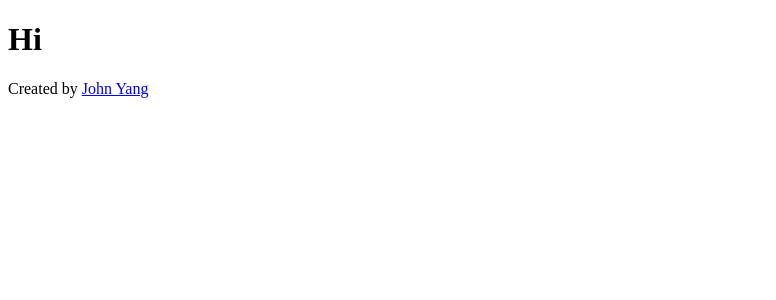
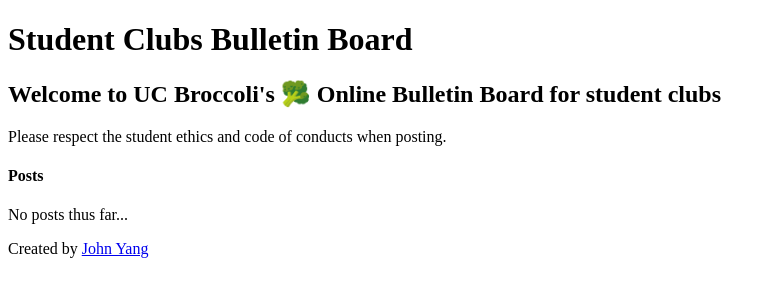
Before and after one commit to john-b-yang/course-dev, a Flask app: page / in a window 1280 px wide. Shown: the top 300 px of the page, without its empty margins (0-776 px from the left). Run offline with Flask 2, Linux system fonts and the light colour scheme; data that the repository does not hold is empty.

Commit message:
[CS 161] Adding index route + templates

```diff
--- a/cs161/stored-xss/app.py
+++ b/cs161/stored-xss/app.py
@@ -4,7 +4,7 @@ import sqlite3
 
 from flask import Flask, redirect, render_template, request, url_for
 
-CREATE_QUERY = "CREATE table IF NOT EXISTS comment (id integer primary key, name TEXT, comment TEXT)"
+CREATE_QUERY = "CREATE table IF NOT EXISTS comments (id integer primary key, name TEXT, comment TEXT)"
 
 conn = sqlite3.connect('db.sqlite3')
 conn.execute(CREATE_QUERY)
@@ -12,9 +12,20 @@ conn.close()
 
 app = Flask(__name__)
 
+class Comment(object):
+    def __init__(self, name, comment):
+        self.name = name
+        self.comment = comment
+
 @app.route('/')
 def index():
-    return render_template('index.html')
+    comments = []
+    conn = sqlite3.connect('db.sqlite3')
+    c = conn.cursor()
+    for row in c.execute('SELECT name, comment FROM comments'):
+        comments.append(Comment(*row))
+    conn.close()
+    return render_template('index.html', posts=comments)
 
 if __name__ == "__main__":
     app.debug = True
--- a/cs161/stored-xss/templates/base.html
+++ b/cs161/stored-xss/templates/base.html
@@ -2,14 +2,16 @@
 <html>
 <head lang="en">
     <meta charset="UTF-8">
-    <title>Mah Blog</title>
+    <title>Bulletin</title>
 
     <link href='//fonts.googleapis.com/css?family=Raleway:400,300,600' rel='stylesheet' type='text/css'>
     <link rel="stylesheet" href="/static/style.css"/>
 </head>
 <body>
-    {% block content %}
-    {% endblock %}
+    <div>
+        {% block content %}
+        {% endblock %}
+    </div>
     <footer class="container">
         <p>Created by <a href="http://john-b-yang.github.io/">John Yang</a></p>
     </footer>
--- a/cs161/stored-xss/templates/index.html
+++ b/cs161/stored-xss/templates/index.html
@@ -1,4 +1,24 @@
 {% extends 'base.html' %}
 {% block content %}
-<h1>Hi</h1>
+<header>
+    <h1>Student Clubs Bulletin Board</h1>
+</header>
+
+<div>
+    <section>
+        <h2>Welcome to UC Broccoli's 🥦 Online Bulletin Board for student clubs</h2>
+        <p>Please respect the student ethics and code of conducts when posting.</p>
+    </section>
+
+    <section>
+        <h4>Posts</h4>
+        {% if not posts %}
+            <p>No posts thus far...</p>
+        {% else %}
+        {% endif %}
+
+        {% for post in posts %}
+        {% endfor %}
+    </section>
+</div>
 {% endblock %}
```
